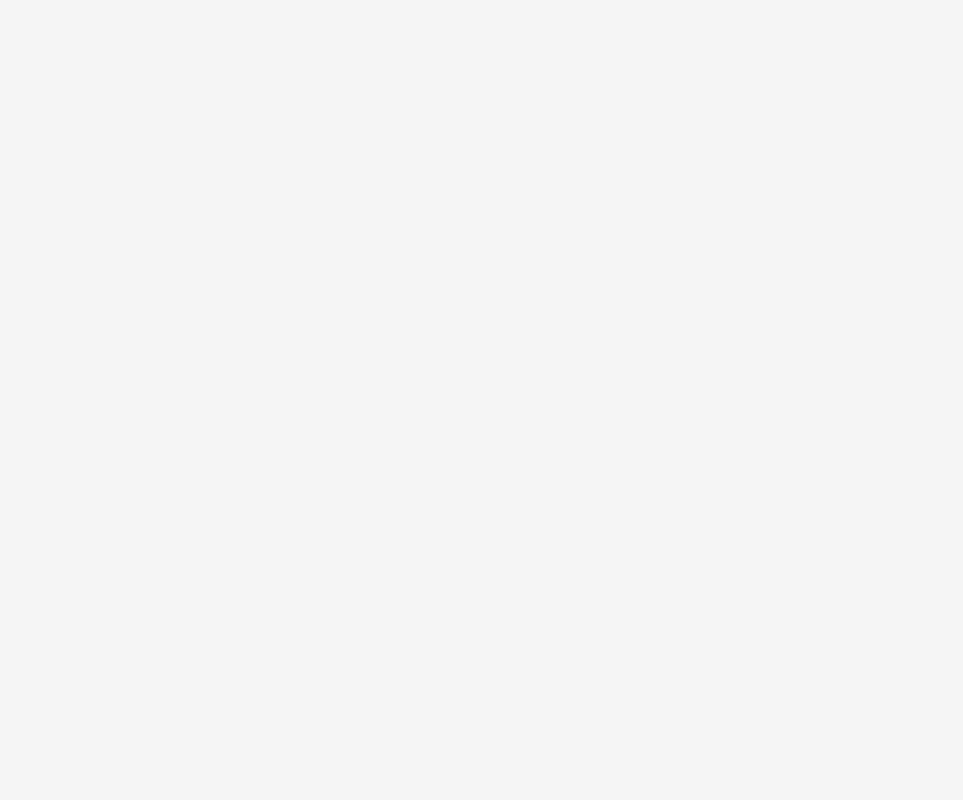
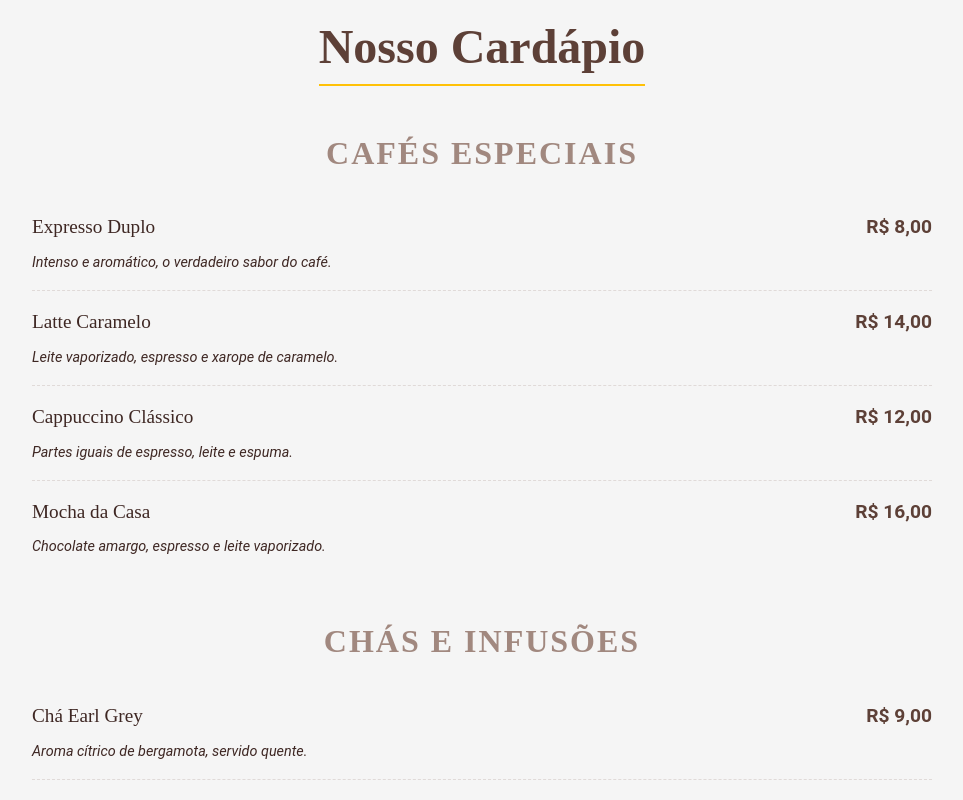
Before and after one commit to PatricAugusto/Free-Template-Cafeteria-v1, a React (Vite) app: page / in a window 1280 px wide. Shown: the part 820-1620 px from the top of the page, without its empty margins (158-1121 px from the left). Before the commit the page ends 800 px from the top, so only its background shows below. Built offline with nearby package versions, Linux system fonts and the light colour scheme.

Commit message:
feat(menu): Implementa seção de cardápio dinâmico

```diff
--- a/src/App.jsx
+++ b/src/App.jsx
@@ -1,5 +1,6 @@
 import Header from './components/Header/Header';
 import HeroSection from './components/HeroSection/HeroSection';
+import Menu from './components/Menu/Menu';
 import styled from 'styled-components';
 
 const MainContent = styled.main`
@@ -15,7 +16,7 @@ function App() {
       <HeroSection />
 
       <main>
-
+        <Menu />
       </main>
     </>
   );
--- /dev/null
+++ b/src/components/Menu/Menu.jsx
@@ -0,0 +1,66 @@
+import React from 'react';
+import {
+  MenuSection,
+  MenuTitle,
+  CategoryTitle,
+  CategoryContainer,
+  MenuItem,
+  ItemHeader,
+  ItemName,
+  ItemPrice,
+  ItemDescription
+} from './Menu.styles';
+
+const menuData = [
+  {
+    category: 'Cafés Especiais',
+    items: [
+      { name: 'Expresso Duplo', description: 'Intenso e aromático, o verdadeiro sabor do café.', price: 'R$ 8,00' },
+      { name: 'Latte Caramelo', description: 'Leite vaporizado, espresso e xarope de caramelo.', price: 'R$ 14,00' },
+      { name: 'Cappuccino Clássico', description: 'Partes iguais de espresso, leite e espuma.', price: 'R$ 12,00' },
+      { name: 'Mocha da Casa', description: 'Chocolate amargo, espresso e leite vaporizado.', price: 'R$ 16,00' },
+    ],
+  },
+  {
+    category: 'Chás e Infusões',
+    items: [
+      { name: 'Chá Earl Grey', description: 'Aroma cítrico de bergamota, servido quente.', price: 'R$ 9,00' },
+      { name: 'Infusão de Frutas Vermelhas', description: 'Naturalmente doce, servido gelado.', price: 'R$ 10,00' },
+    ],
+  },
+  {
+    category: 'Doces e Salgados',
+    items: [
+      { name: 'Croissant Francês', description: 'Folhado e amanteigado, perfeito para o café.', price: 'R$ 11,00' },
+      { name: 'Bolo Red Velvet', description: 'Fatia de bolo aveludado com cobertura de cream cheese.', price: 'R$ 18,00' },
+      { name: 'Pão de Queijo Gourmet', description: 'Receita da fazenda, crocante por fora e macio por dentro.', price: 'R$ 7,00' },
+    ],
+  },
+];
+
+const Menu = () => {
+  return (
+    <MenuSection id="menu">
+      <MenuTitle>Nosso Cardápio</MenuTitle>
+
+      {menuData.map((categoryData, index) => (
+        <CategoryContainer key={index}>
+          <CategoryTitle>{categoryData.category}</CategoryTitle>
+
+          {categoryData.items.map((item, itemIndex) => (
+            <MenuItem key={itemIndex}>
+              <ItemHeader>
+                <ItemName>{item.name}</ItemName>
+                <ItemPrice>{item.price}</ItemPrice>
+              </ItemHeader>
+              <ItemDescription>{item.description}</ItemDescription>
+            </MenuItem>
+          ))}
+        </CategoryContainer>
+      ))}
+
+    </MenuSection>
+  );
+};
+
+export default Menu;
--- /dev/null
+++ b/src/components/Menu/Menu.styles.js
@@ -0,0 +1,66 @@
+import styled from 'styled-components';
+
+export const MenuSection = styled.section`
+  padding: ${({ theme }) => theme.spacings.extraLarge} 10%;
+  background-color: ${({ theme }) => theme.colors.background};
+  text-align: center;
+`;
+
+export const MenuTitle = styled.h2`
+  font-size: ${({ theme }) => theme.typography.size.huge};
+  color: ${({ theme }) => theme.colors.primary};
+  margin-bottom: ${({ theme }) => theme.spacings.extraLarge};
+  border-bottom: 2px solid ${({ theme }) => theme.colors.accent};
+  display: inline-block;
+  padding-bottom: ${({ theme }) => theme.spacings.small};
+`;
+
+export const CategoryContainer = styled.div`
+  max-width: 900px;
+  margin: 0 auto ${({ theme }) => theme.spacings.extraLarge};
+`;
+
+export const CategoryTitle = styled.h3`
+  font-size: ${({ theme }) => theme.typography.size.large};
+  color: ${({ theme }) => theme.colors.secondary};
+  margin-bottom: ${({ theme }) => theme.spacings.large};
+  text-transform: uppercase;
+  letter-spacing: 2px;
+`;
+
+export const MenuItem = styled.div`
+  text-align: left;
+  padding: ${({ theme }) => theme.spacings.medium} 0;
+  border-bottom: 1px dashed ${({ theme }) => theme.colors.secondary}40;
+
+  &:last-child {
+    border-bottom: none;
+  }
+`;
+
+export const ItemHeader = styled.div`
+  display: flex;
+  justify-content: space-between;
+  align-items: flex-end;
+  margin-bottom: ${({ theme }) => theme.spacings.small};
+`;
+
+export const ItemName = styled.span`
+  font-family: ${({ theme }) => theme.typography.heading};
+  font-size: ${({ theme }) => theme.typography.size.medium};
+  color: ${({ theme }) => theme.colors.text};
+`;
+
+export const ItemPrice = styled.span`
+  font-family: ${({ theme }) => theme.typography.body};
+  font-size: ${({ theme }) => theme.typography.size.medium};
+  color: ${({ theme }) => theme.colors.primary};
+  font-weight: 700;
+`;
+
+export const ItemDescription = styled.p`
+  font-size: ${({ theme }) => theme.typography.size.small};
+  color: ${({ theme }) => theme.colors.text};
+  margin-top: ${({ theme }) => theme.spacings.small};
+  font-style: italic;
+`;
```
